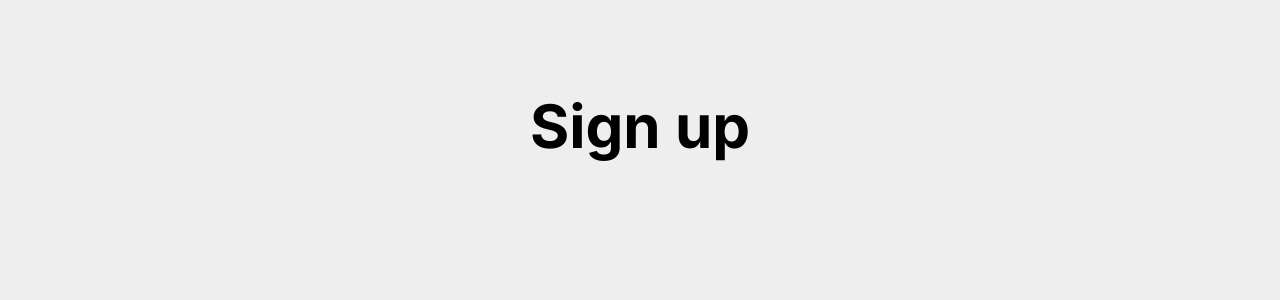
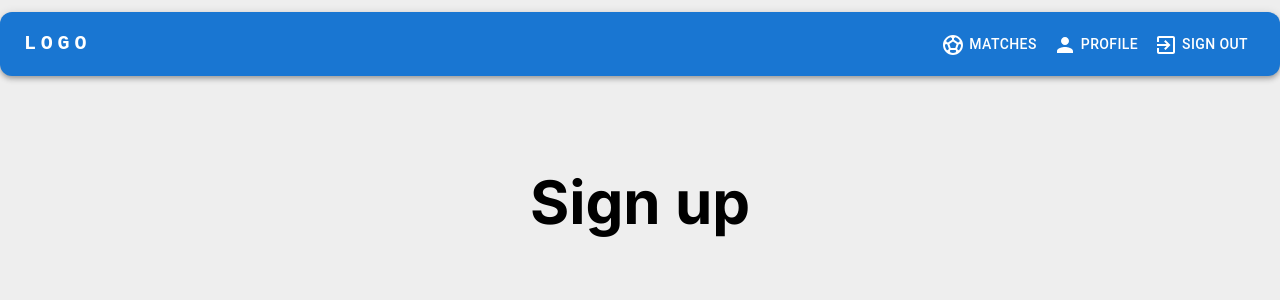
Before and after one commit to BeshoyMorad/EPL-Match-Reservation, a Next.js app: page /signup in a window 1280 px wide. Shown: the top 300 px of the page. Built offline with nearby package versions, Linux system fonts and the light colour scheme.

Commit message:
Finish UI of Navbar

```diff
--- a/app/layout.tsx
+++ b/app/layout.tsx
@@ -1,6 +1,7 @@
 import type { Metadata } from "next";
 import { Inter } from "next/font/google";
 import "./globals.css";
+import Navbar from "@/components/Navbar";
 
 const inter = Inter({ subsets: ["latin"] });
 
@@ -16,7 +17,11 @@ export default function RootLayout({
 }) {
   return (
     <html lang="en">
-      <body className={inter.className}>{children}</body>
+      <body className={inter.className}>
+        <Navbar />
+
+        {children}
+      </body>
     </html>
   );
 }
--- a/components/Navbar.tsx
+++ b/components/Navbar.tsx
@@ -1,7 +1,72 @@
+"use client";
+
+import {
+  AppBar,
+  Box,
+  Button,
+  Container,
+  Toolbar,
+  Typography,
+} from "@mui/material";
+import SportsSoccerIcon from "@mui/icons-material/SportsSoccer";
+import PersonIcon from "@mui/icons-material/Person";
+import PersonAddIcon from "@mui/icons-material/PersonAdd";
+import LockIcon from "@mui/icons-material/Lock";
+import ExitToAppIcon from "@mui/icons-material/ExitToApp";
+
+const pages = [
+  { name: "Matches", icon: <SportsSoccerIcon /> },
+  { name: "Profile", icon: <PersonIcon /> },
+  // { name: "Register", icon: <PersonAddIcon /> },
+  // { name: "Sign in", icon: <LockIcon /> },
+  { name: "Sign out", icon: <ExitToAppIcon /> },
+];
+
 export default function Navbar() {
   return (
-    <main className="flex min-h-screen flex-col items-center justify-between p-24">
-      <h1 className="text-6xl font-bold">Sign In</h1>
-    </main>
+    <AppBar
+      position="static"
+      className="bg-[var(--main-color)] mt-3 rounded-xl w-[98%] m-auto"
+    >
+      <Container maxWidth="xl">
+        <Toolbar disableGutters>
+          <Typography
+            variant="h6"
+            noWrap
+            sx={{
+              mr: 2,
+              display: "flex",
+              fontFamily: "monospace",
+              fontWeight: 700,
+              letterSpacing: ".3rem",
+              color: "inherit",
+              textDecoration: "none",
+              flexGrow: 1,
+            }}
+          >
+            LOGO
+          </Typography>
+
+          <Box sx={{ display: "flex" }}>
+            {pages.map((page) => (
+              <Button
+                key={page.name}
+                sx={{ my: 1, color: "white", display: "block" }}
+              >
+                <Box display={{ xs: "none", sm: "block" }}>
+                  <div className="flex items-center gap-1">
+                    <span>{page.icon}</span>
+                    <span>{page.name}</span>
+                  </div>
+                </Box>
+                <Box display={{ sm: "none" }}>
+                  <span>{page.icon}</span>
+                </Box>
+              </Button>
+            ))}
+          </Box>
+        </Toolbar>
+      </Container>
+    </AppBar>
   );
 }
```
